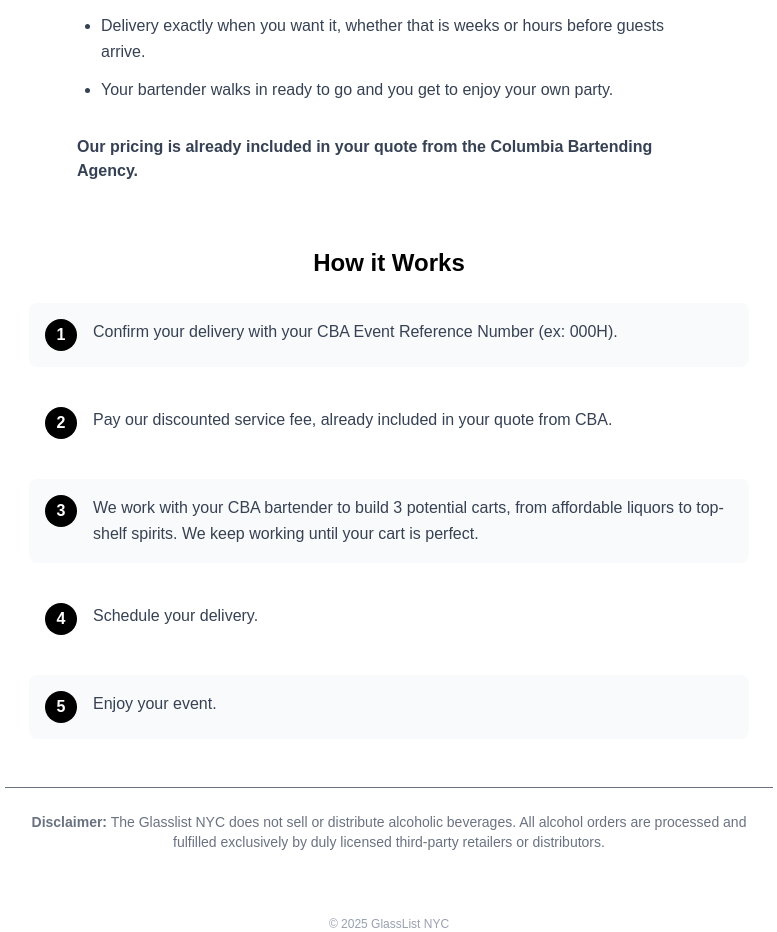
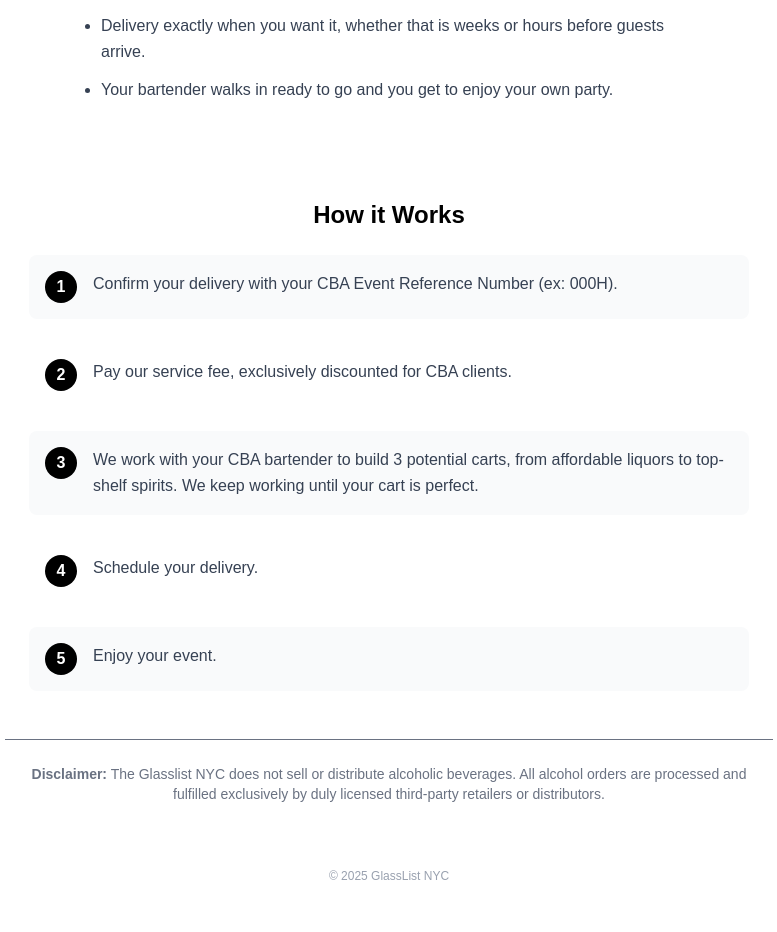
Before and after one commit to TobyKThurston/curated-list, a Next.js app: page / in a window 1280 px wide. Shown: the part 960-1892 px from the top of the page, without its empty margins (251-1028 px from the left). After the commit the page ends 1868 px from the top, so only its background shows below. Built offline with nearby package versions, Linux system fonts and the light colour scheme.

Commit message:
Edits to text

```diff
--- a/src/app/page.tsx
+++ b/src/app/page.tsx
@@ -155,9 +155,6 @@ export default function Page() {
           <li>Delivery exactly when you want it, whether that is weeks or hours before guests arrive.</li>
           <li>Your bartender walks in ready to go and you get to enjoy your own party.</li>
         </ul>
-        <p className="font-semibold mt-6">
-          Our pricing is already included in your quote from the Columbia Bartending Agency.
-        </p>
       </section>
 
       {/* How it Works */}
@@ -174,7 +171,7 @@ export default function Page() {
         <div className="space-y-6">
           {[
             'Confirm your delivery with your CBA Event Reference Number (ex: 000H).',
-            'Pay our discounted service fee, already included in your quote from CBA.',
+            'Pay our service fee, exclusively discounted for CBA clients.',
             'We work with your CBA bartender to build 3 potential carts, from affordable liquors to top-shelf spirits. We keep working until your cart is perfect.',
             'Schedule your delivery.',
             'Enjoy your event.',
```
